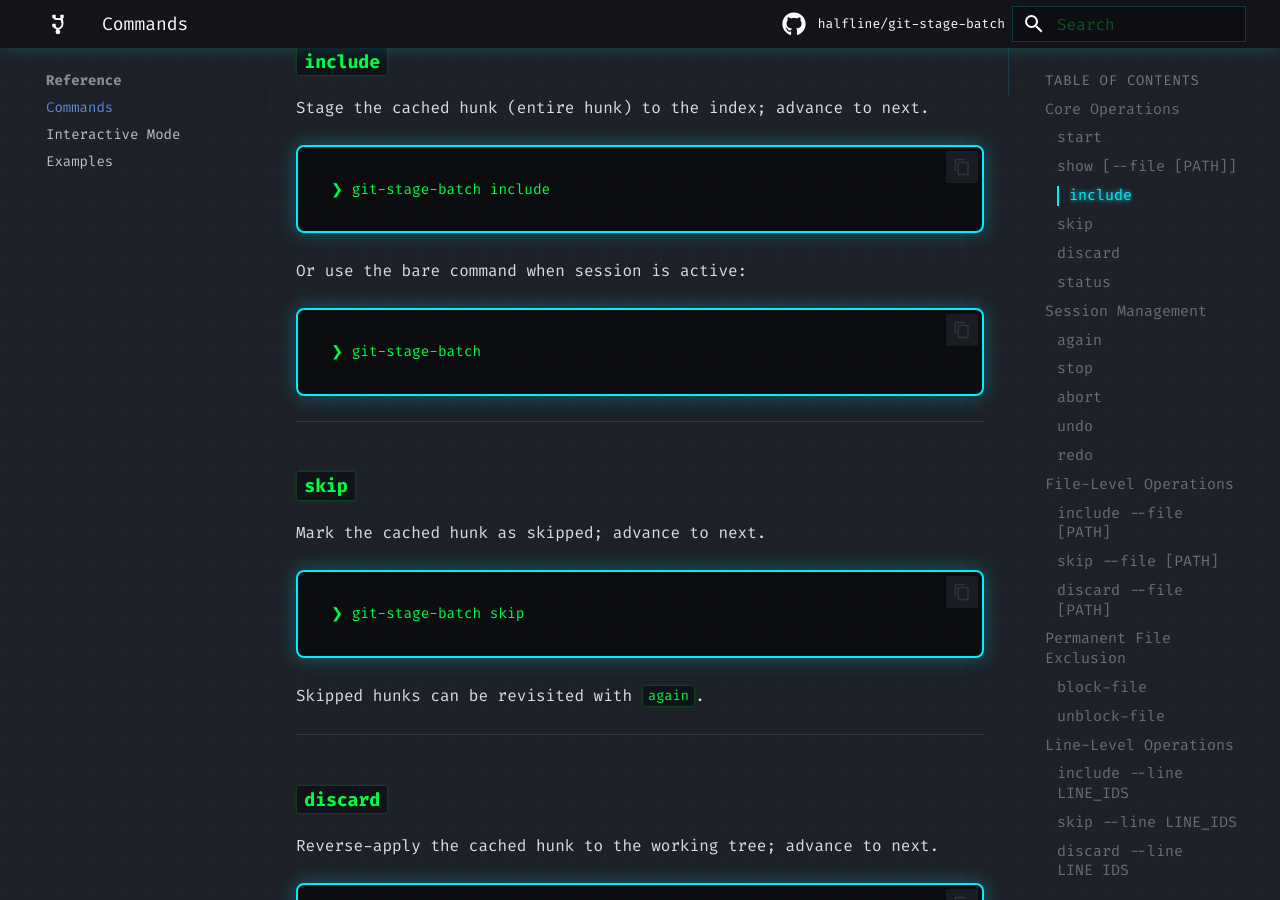
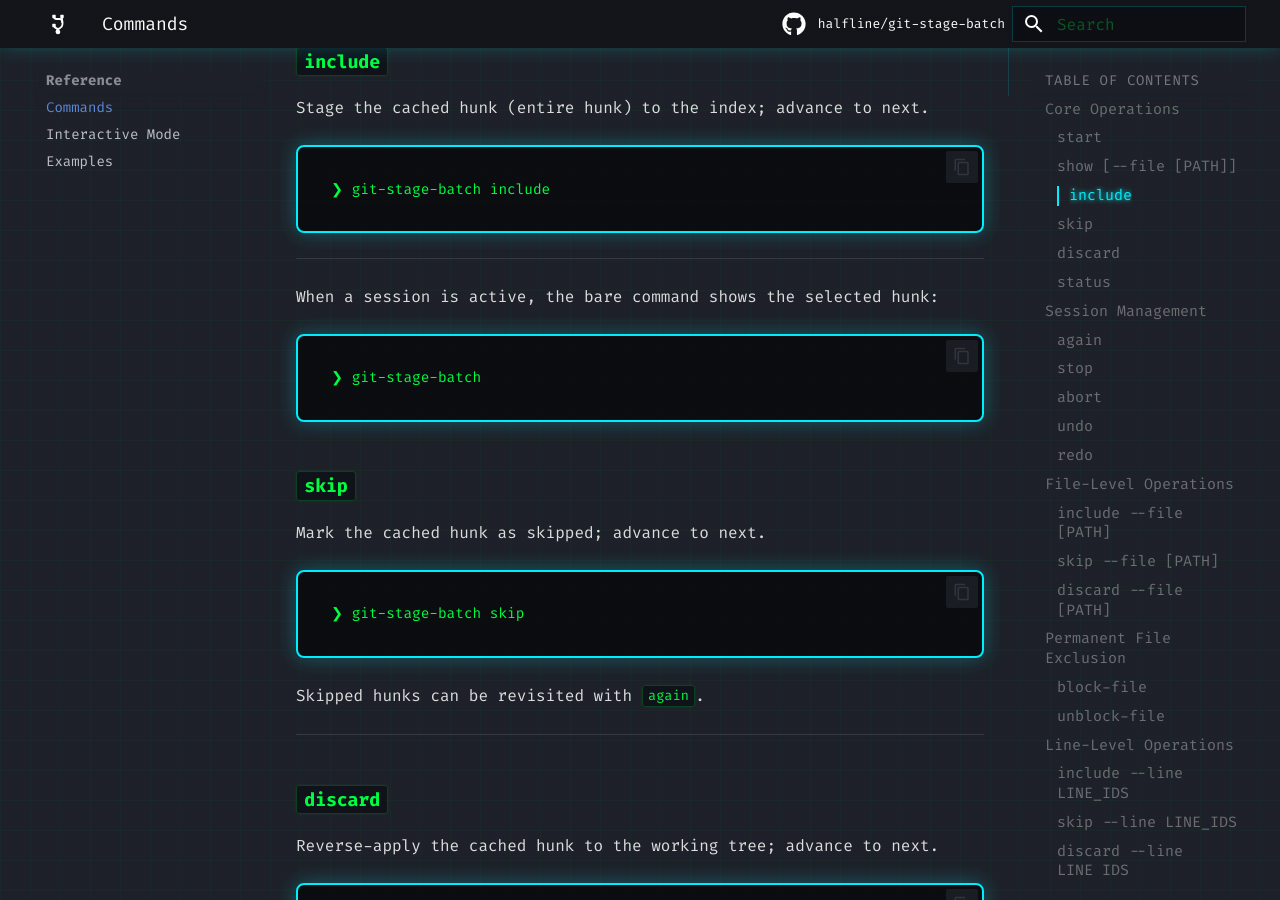
Before and after one commit to halfline/git-stage-batch, an MkDocs documentation site: the page built from docs/commands.md, in a window 1280 px wide and 900 px high, scrolled down 2177 px. Built offline with MkDocs 1.6.1 and Material for MkDocs 9.7.7, drawn with Linux system fonts in a browser that asks for light colours; comment, search, counter and statistics services are not loaded.

Commit message:
docs: Update the website for bare-command show
The website command reference explains how users move
through selected hunks and currently includes guidance for
invoking git-stage-batch during an active session.

Website readers are still told that a bare invocation acts
like include, which points them at the wrong operation and
hides the selected-hunk display behavior now used by the
CLI.

This commit addresses that mismatch by changing the web
command reference to say that bare git-stage-batch shows
the selected hunk during an active session.

````diff
--- a/docs/commands.md
+++ b/docs/commands.md
@@ -79,12 +79,12 @@ Stage the cached hunk (entire hunk) to the index; advance to next.
 ❯ git-stage-batch include
 ```
 
-Or use the bare command when session is active:
+---
+
+When a session is active, the bare command shows the selected hunk:
 ```
 ❯ git-stage-batch
 ```
-
----
 
 ### `skip`
 
````
